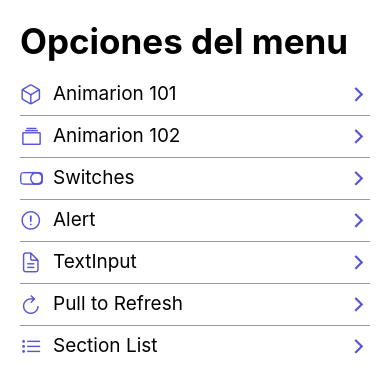
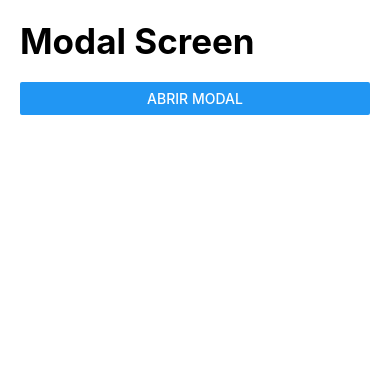
Before and after one commit to johan50693/react_native_components, a React Native app: screen /ModalScreen in a window 390 px wide. Shown: the top 392 px of the page. Built offline with nearby package versions, Linux system fonts and the light colour scheme.

Commit message:
Se agrega modal

```diff
--- a/src/data/menuItems.tsx
+++ b/src/data/menuItems.tsx
@@ -37,4 +37,9 @@
     icon: 'list-outline',
     component: 'CustomSectionListScreen',
   },
+  {
+    name: 'Modal Screen',
+    icon: 'copy-outline',
+    component: 'ModalScreen',
+  },
 ];
--- a/src/navigator/Navigator.tsx
+++ b/src/navigator/Navigator.tsx
@@ -9,6 +9,7 @@
 import { TextInputScreen } from '../screen/TextInputScreen';
 import { PulltoRefreshScreen } from '../screen/PulltoRefreshScreen';
 import { CustomSectionListScreen } from '../screen/CustomSectionListScreen';
+import { ModalScreen } from '../screen/ModalScreen';
 
 const Stack = createStackNavigator();
 
@@ -30,6 +31,7 @@
       <Stack.Screen name="TextInputScreen" component={TextInputScreen} />
       <Stack.Screen name="PulltoRefreshScreen" component={PulltoRefreshScreen} />
       <Stack.Screen name="CustomSectionListScreen" component={CustomSectionListScreen} />
+      <Stack.Screen name="ModalScreen" component={ModalScreen} />
     </Stack.Navigator>
   );
 };
--- a/src/screen/CustomSectionListScreen.tsx
+++ b/src/screen/CustomSectionListScreen.tsx
@@ -3,7 +3,7 @@
 import { SectionList, Text, View } from 'react-native';
 import { HeaderTitle } from '../components/HeaderTitle';
 import { styles } from '../theme/appTheme';
-import { ItemSeparator, itemSeparator } from '../components/ItemSeparator';
+import { ItemSeparator } from '../components/ItemSeparator';
 
 interface Casas {
   casa: string;
--- /dev/null
+++ b/src/screen/ModalScreen.tsx
@@ -0,0 +1,45 @@
+/* eslint-disable prettier/prettier */
+import React, { useState} from 'react';
+import { View, Button, Modal, Text } from 'react-native';
+import { styles } from '../theme/appTheme';
+import { HeaderTitle } from '../components/HeaderTitle';
+
+export const ModalScreen = () => {
+
+  const [isVisible, setIsVisible] = useState(false);
+  return (
+      <View style={styles.globalMargin}>
+        <HeaderTitle title="Modal Screen" />
+
+        <Button
+          title="Abrir modal"
+          onPress={() => setIsVisible(true)}
+        />
+
+        <Modal
+          animationType="fade"
+          visible={isVisible}
+          transparent={true}
+         >
+          {/* Background negro */}
+          <View style= {{
+            flex:1,
+            backgroundColor: 'rgba(0,0,0,0.5)',
+          }}>
+            {/* Contenido del modal */}
+            <View style={{
+              backgroundColor: 'white',
+            }}>
+              <HeaderTitle title="Modal" />
+              <Text>Cuerpo del modal</Text>
+              <Button
+                title="Cerrar"
+                onPress={() => setIsVisible(false)}
+              />
+            </View>
+          </View>
+         </Modal>
+
+      </View>
+  );
+};
```
